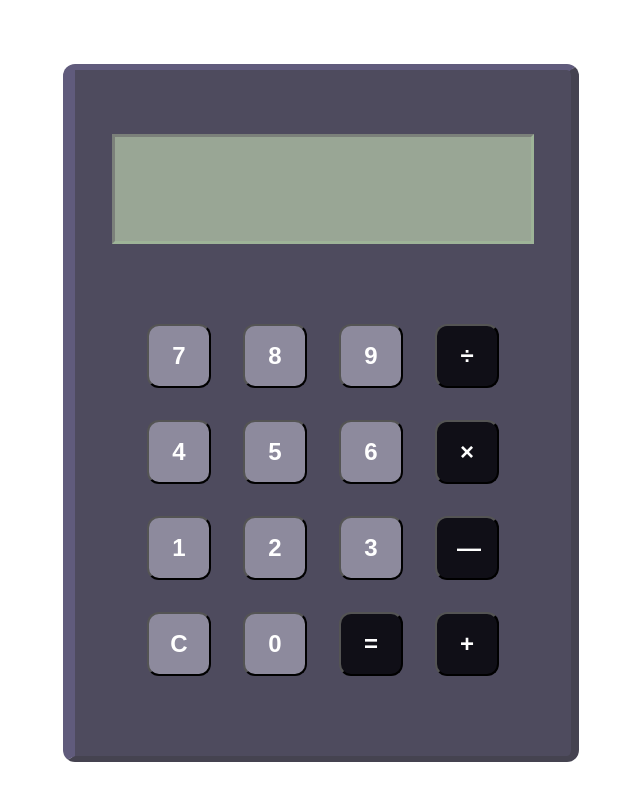
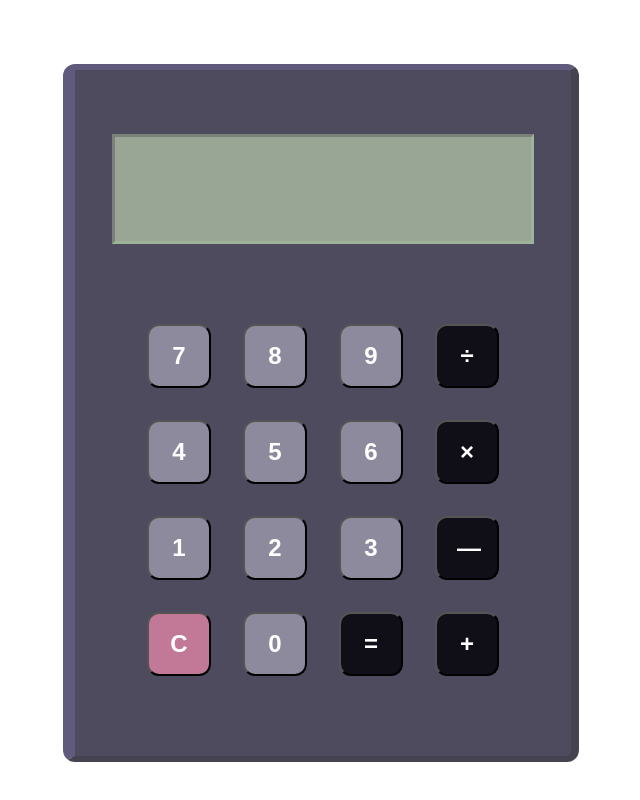
Before and after one commit to detrett/calculator, a plain HTML site: page index.html in a window 1280 px wide. Shown: the whole page, without its empty margins (319-959 px from the left). Drawn offline with Linux system fonts and the light colour scheme.

Commit message:
Accepted merge changes

```diff
--- a/styles.css
+++ b/styles.css
@@ -51,13 +51,10 @@ button {
     padding: 16px 20px;
 }
 
-<<<<<<< HEAD
-=======
 button.active {
     background-color: #2a2646;
 }
 
->>>>>>> calcv2
 #C {
     background-color: #c27997;
 }
```
